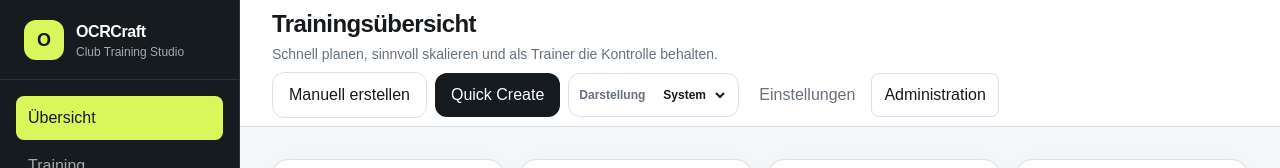
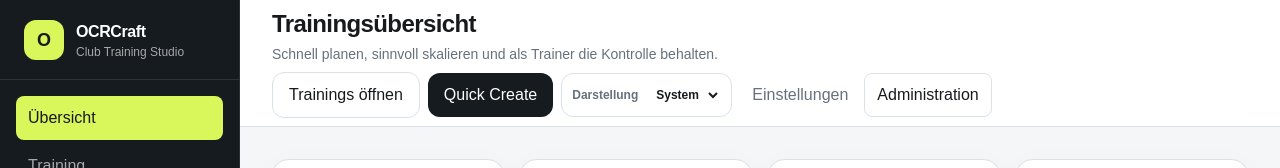
Before and after one commit to AlexanderSeel/OCRCraft, a Next.js app: page / in a window 1280 px wide. Shown: the top 168 px of the page. Built offline with nearby package versions, Linux system fonts and the light colour scheme.

Commit message:
fix: use Next links for internal dashboard navigation

```diff
--- a/src/app/page.tsx
+++ b/src/app/page.tsx
@@ -1,3 +1,4 @@
+import Link from "next/link";
 import { AppShell } from "@/components/app-shell";
 import { TrainingPhaseCard } from "@/components/training/phase-card";
 import { StatCard } from "@/components/ui/stat-card";
@@ -141,18 +142,18 @@ export default function HomePage() {
       subtitle="Schnell planen, sinnvoll skalieren und als Trainer die Kontrolle behalten."
       actions={
         <>
-          <a
+          <Link
             className="hidden rounded-xl border border-[var(--border)] bg-[var(--surface)] px-4 py-2.5 text-sm font-bold hover:bg-[var(--surface-subtle)] sm:inline-flex"
-            href="/training/new"
+            href="/training"
           >
-            Manuell erstellen
-          </a>
-          <a
+            Trainings öffnen
+          </Link>
+          <Link
             className="inline-flex rounded-xl bg-[var(--control-strong)] px-4 py-2.5 text-sm font-bold text-[var(--control-strong-foreground)] hover:bg-[var(--control-strong-hover)]"
             href="/quick-create"
           >
             Quick Create
-          </a>
+          </Link>
         </>
       }
     >
@@ -200,12 +201,12 @@ export default function HomePage() {
             <p className="mt-2 text-sm leading-6 text-[var(--sidebar-muted)]">
               Gruppe, Dauer, Ziel, Körperregionen und Format wählen. OCRCraft erstellt daraus einen bearbeitbaren Entwurf.
             </p>
-            <a
+            <Link
               className="mt-5 inline-flex w-full justify-center rounded-xl bg-[var(--accent)] px-4 py-3 text-sm font-black text-[var(--accent-foreground)] hover:bg-[var(--accent-strong)]"
               href="/quick-create"
             >
               Quick Create öffnen
-            </a>
+            </Link>
           </section>
 
           <section className="rounded-2xl border border-[var(--border)] bg-[var(--surface)] p-5 shadow-[var(--shadow-card)]">
@@ -231,15 +232,15 @@ export default function HomePage() {
           <section className="rounded-2xl border border-[var(--border)] bg-[var(--surface)] p-5 shadow-[var(--shadow-card)]">
             <h2 className="font-black">Als Nächstes</h2>
             <div className="mt-3 space-y-2 text-sm">
-              <a className="block rounded-xl bg-[var(--surface-subtle)] px-4 py-3 font-bold hover:bg-[var(--surface-elevated)]" href="/exercises">
+              <Link className="block rounded-xl bg-[var(--surface-subtle)] px-4 py-3 font-bold hover:bg-[var(--surface-elevated)]" href="/exercises">
                 Übungspool aufbauen
-              </a>
-              <a className="block rounded-xl bg-[var(--surface-subtle)] px-4 py-3 font-bold hover:bg-[var(--surface-elevated)]" href="/groups">
+              </Link>
+              <Link className="block rounded-xl bg-[var(--surface-subtle)] px-4 py-3 font-bold hover:bg-[var(--surface-elevated)]" href="/groups">
                 Vereinsgruppen definieren
-              </a>
-              <a className="block rounded-xl bg-[var(--surface-subtle)] px-4 py-3 font-bold hover:bg-[var(--surface-elevated)]" href="/admin#database-settings">
+              </Link>
+              <Link className="block rounded-xl bg-[var(--surface-subtle)] px-4 py-3 font-bold hover:bg-[var(--surface-elevated)]" href="/admin#database-settings">
                 Such- & Trainingsregeln einstellen
-              </a>
+              </Link>
             </div>
           </section>
         </aside>
```
